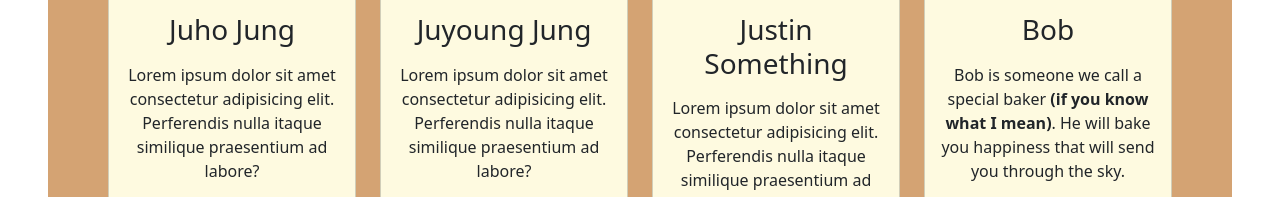
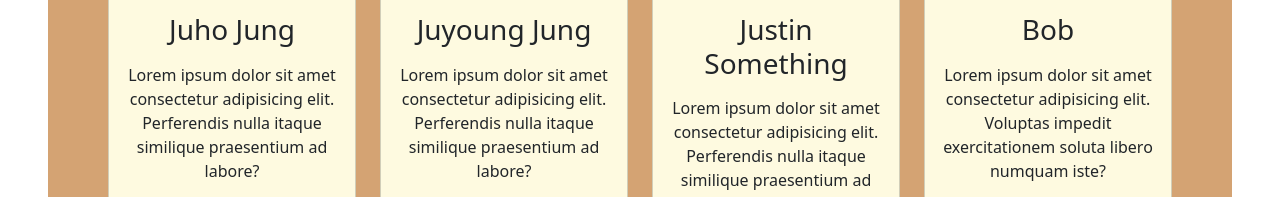
Before and after one commit to jungjuho11/bootstrap-restaurant, a website: page index.html in a window 1280 px wide. Shown: the part 999-1196 px from the top of the page. Drawn offline with nearby package versions, Linux system fonts and the light colour scheme; a script that the page names is missing.

Commit message:
Update index.html

```diff
--- a/index.html
+++ b/index.html
@@ -155,7 +155,7 @@
                 />
                 <h3 class="card-title mb-3">Bob</h3>
                 <p class="card-text">
-                  Bob is someone we call a special baker <b>(if you know what I mean)</b>. He will bake you happiness that will send you through the sky.
+                  Lorem ipsum dolor sit amet consectetur adipisicing elit. Voluptas impedit exercitationem soluta libero numquam iste?
                 </p>
                 <a href="#"><i class="bi bi-twitter text-dark mx-1"></i></a>
                 <a href="#"><i class="bi bi-facebook text-dark mx-1"></i></a>
```
